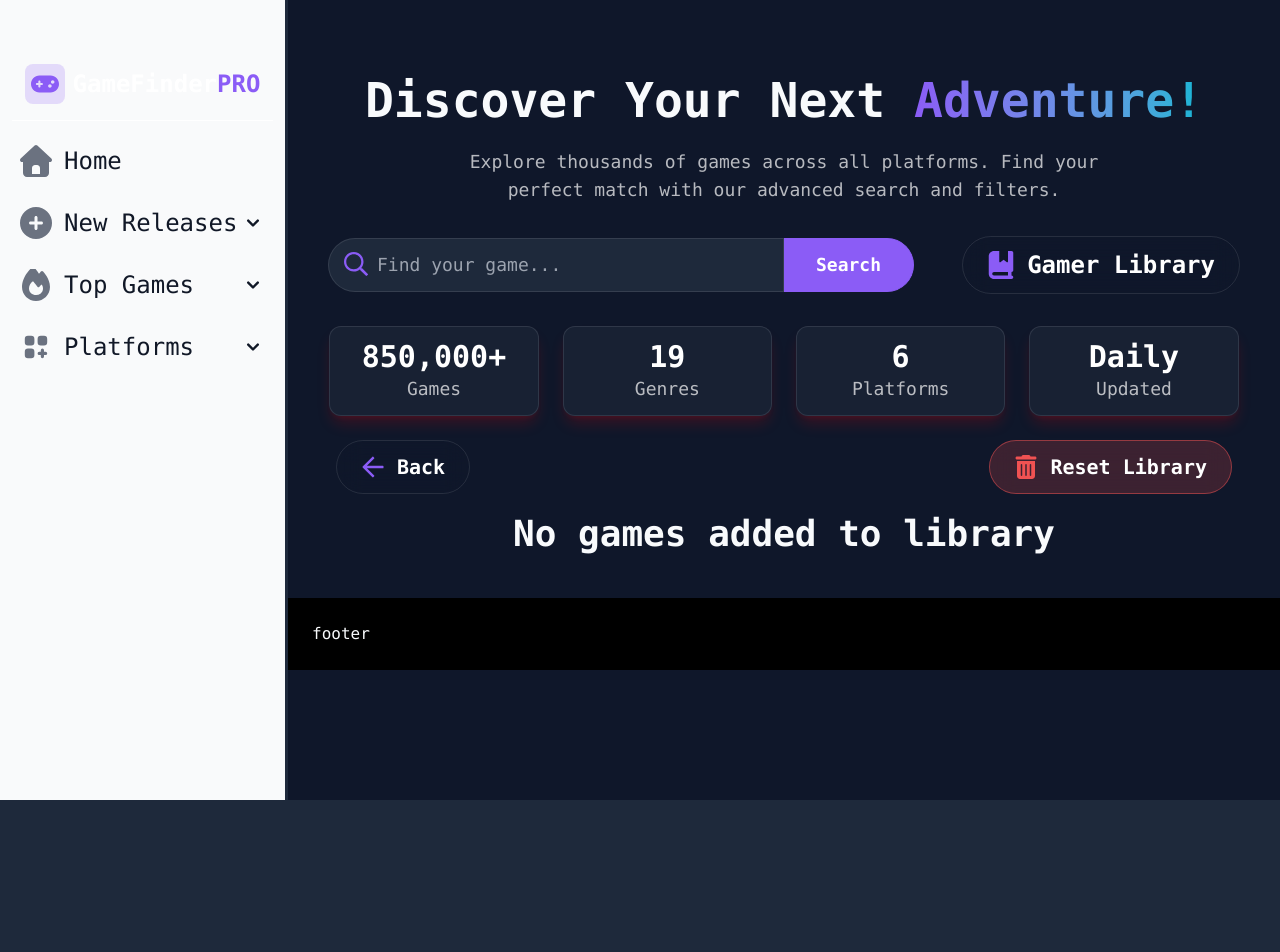
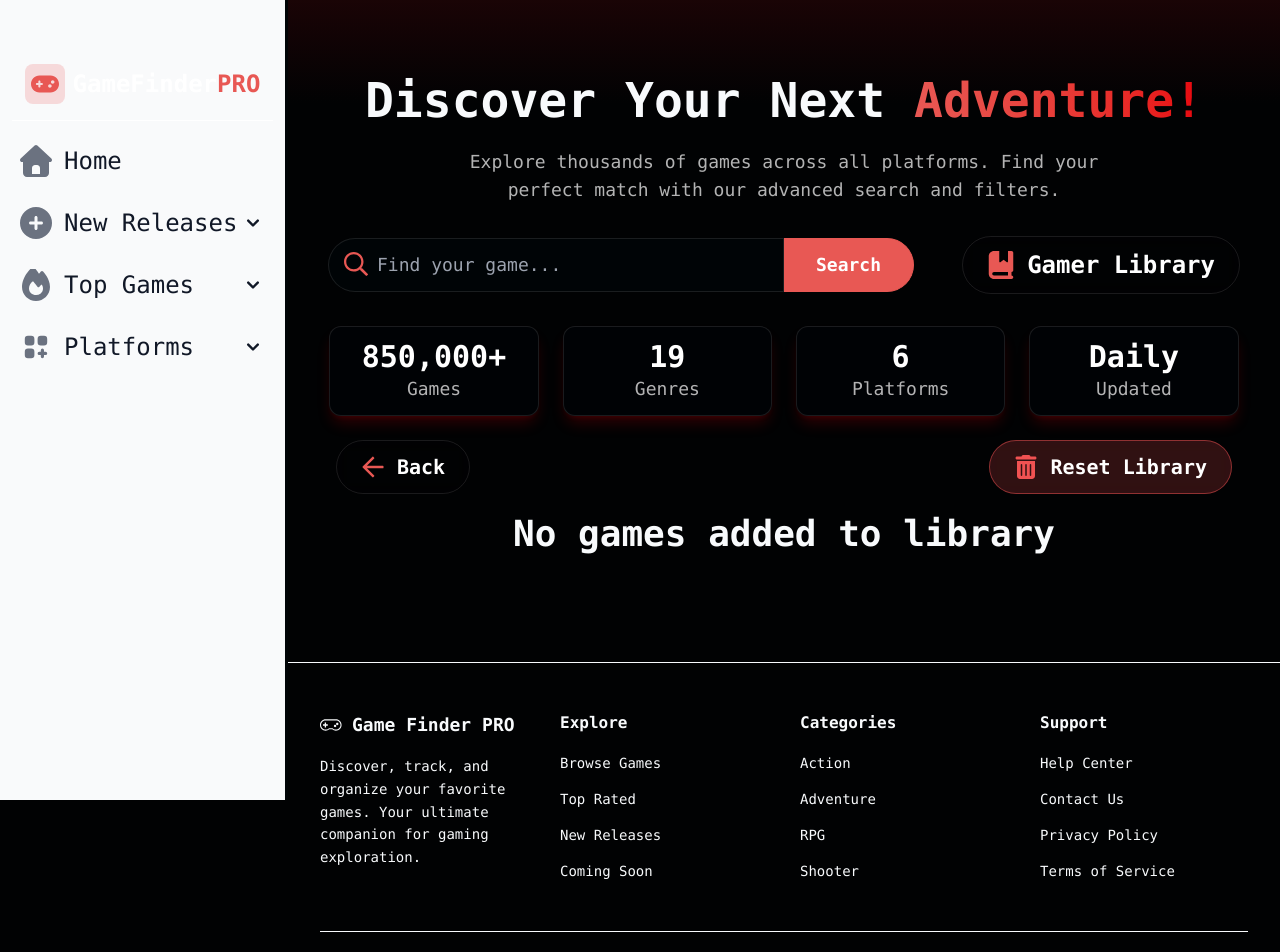
Before and after one commit to DayanVR/game-finder-pro-v2, a Next.js app: page /gamer-library in a window 1280 px wide. Shown: the top 952 px of the page. Before the commit the page ends 800 px from the top, so only its background shows below. Built offline with nearby package versions, Linux system fonts and the light colour scheme.

Commit message:
feat: Add Footer component and update layout to include it; refactor styles for consistency

```diff
--- a/src/app/[slug]/page.tsx
+++ b/src/app/[slug]/page.tsx
@@ -114,7 +114,7 @@ export default async function GamePage({ params }: { params: Promise<{ slug: str
               </p>
             )}
           </div>
-          <div className="flex gap-3 text-(--color-accent-primary) text-sm">
+          <div className="flex gap-3 text-sm text-(--color-accent-primary)">
             {genres?.map((genre) => (
               <p
                 className="py-.5 rounded-full border border-(--color-accent-secondary)/40 bg-(--color-accent-secondary)/10 px-2 font-bold"
--- a/src/app/globals.css
+++ b/src/app/globals.css
@@ -3,16 +3,50 @@
 @source '../../.flowbite-react/class-list.json';
 
 :root {
-  --color-bg-primary: #0f172a;
-  --color-bg-secondary: #1e293b;
-  --color-accent-primary: #8b5cf6;
-  --color-accent-secondary: #06b6d4;
+  --color-bg-primary: #010203;
+  --color-bg-secondary: #000406;
+  --color-accent-primary: #e85854;
+  --color-accent-secondary: #e7000b;
   --color-text-primary: #f8fafc;
   --color-text-secondary: #94a3b8;
+
+  --background: oklch(1 0 0);
+  --foreground: oklch(0.145 0 0);
+  --card: oklch(1 0 0);
+  --card-foreground: oklch(0.145 0 0);
+  --popover: oklch(1 0 0);
+  --popover-foreground: oklch(0.145 0 0);
+  --primary: oklch(0.205 0 0);
+  --primary-foreground: oklch(0.985 0 0);
+  --secondary: oklch(0.97 0 0);
+  --secondary-foreground: oklch(0.205 0 0);
+  --muted: oklch(0.97 0 0);
+  --muted-foreground: oklch(0.556 0 0);
+  --accent: oklch(0.97 0 0);
+  --accent-foreground: oklch(0.205 0 0);
+  --destructive: oklch(0.577 0.245 27.325);
+  --destructive-foreground: oklch(0.577 0.245 27.325);
+  --border: oklch(0.922 0 0);
+  --input: oklch(0.922 0 0);
+  --ring: oklch(0.708 0 0);
+  --chart-1: oklch(0.646 0.222 41.116);
+  --chart-2: oklch(0.6 0.118 184.704);
+  --chart-3: oklch(0.398 0.07 227.392);
+  --chart-4: oklch(0.828 0.189 84.429);
+  --chart-5: oklch(0.769 0.188 70.08);
+  --radius: 0.625rem;
+  --sidebar: oklch(0.985 0 0);
+  --sidebar-foreground: oklch(0.145 0 0);
+  --sidebar-primary: oklch(0.205 0 0);
+  --sidebar-primary-foreground: oklch(0.985 0 0);
+  --sidebar-accent: oklch(0.97 0 0);
+  --sidebar-accent-foreground: oklch(0.205 0 0);
+  --sidebar-border: oklch(0.922 0 0);
+  --sidebar-ring: oklch(0.708 0 0);
 }
 
 body {
-  background: var(--color-bg-primary);
+  background: linear-gradient(to bottom, rgba(255, 0, 0, 0.1), #010203 10%);
   color: var(--color-text-primary);
   font-family: source-code-pro, Menlo, Monaco, Consolas, 'Courier New', monospace;
 }
--- a/src/app/layout.tsx
+++ b/src/app/layout.tsx
@@ -4,6 +4,7 @@ import Header from '@/shared/header/Header';
 import SidePanel from '@/shared/SidePanel';
 import IntroCall from '@/features/shared/IntroCall';
 import InfoCall from '@/features/shared/InfoCards';
+import Footer from '@/features/shared/Footer';
 
 export const metadata: Metadata = {
   title: 'Game Finder Pro',
@@ -27,7 +28,7 @@ export default function RootLayout({
             <Header />
             <InfoCall />
             <main className="px-12 py-6">{children}</main>
-            <footer className="bg-black p-6">footer</footer>
+            <Footer />
           </div>
         </div>
       </body>
--- /dev/null
+++ b/src/features/shared/Footer.tsx
@@ -0,0 +1,146 @@
+import Link from 'next/link';
+import Controller from '../svg/detailsPage/Controller';
+
+export default function Footer() {
+  return (
+    <footer className="border-border/40 bg-card/50 mt-16 border-t">
+      <div className="mx-auto max-w-7xl px-4 py-12 sm:px-6 lg:px-8">
+        <div className="grid grid-cols-1 gap-8 md:grid-cols-4">
+          <div className="md:col-span-1">
+            <Link
+              href="/"
+              className="text-foreground hover:text-primary flex items-center gap-2 transition-colors"
+            >
+              <Controller className="text-primary h-6 w-6" />
+              <span className="text-lg font-bold">Game Finder PRO</span>
+            </Link>
+            <p className="text-muted-foreground mt-4 text-sm leading-relaxed">
+              Discover, track, and organize your favorite games. Your ultimate companion for gaming
+              exploration.
+            </p>
+          </div>
+
+          <div>
+            <h3 className="text-foreground mb-4 font-semibold">Explore</h3>
+            <ul className="space-y-3">
+              <li>
+                <Link
+                  href="#"
+                  className="text-muted-foreground hover:text-primary text-sm transition-colors"
+                >
+                  Browse Games
+                </Link>
+              </li>
+              <li>
+                <Link
+                  href="#"
+                  className="text-muted-foreground hover:text-primary text-sm transition-colors"
+                >
+                  Top Rated
+                </Link>
+              </li>
+              <li>
+                <Link
+                  href="#"
+                  className="text-muted-foreground hover:text-primary text-sm transition-colors"
+                >
+                  New Releases
+                </Link>
+              </li>
+              <li>
+                <Link
+                  href="#"
+                  className="text-muted-foreground hover:text-primary text-sm transition-colors"
+                >
+                  Coming Soon
+                </Link>
+              </li>
+            </ul>
+          </div>
+
+          <div>
+            <h3 className="text-foreground mb-4 font-semibold">Categories</h3>
+            <ul className="space-y-3">
+              <li>
+                <Link
+                  href="#"
+                  className="text-muted-foreground hover:text-primary text-sm transition-colors"
+                >
+                  Action
+                </Link>
+              </li>
+              <li>
+                <Link
+                  href="#"
+                  className="text-muted-foreground hover:text-primary text-sm transition-colors"
+                >
+                  Adventure
+                </Link>
+              </li>
+              <li>
+                <Link
+                  href="#"
+                  className="text-muted-foreground hover:text-primary text-sm transition-colors"
+                >
+                  RPG
+                </Link>
+              </li>
+              <li>
+                <Link
+                  href="#"
+                  className="text-muted-foreground hover:text-primary text-sm transition-colors"
+                >
+                  Shooter
+                </Link>
+              </li>
+            </ul>
+          </div>
+
+          <div>
+            <h3 className="text-foreground mb-4 font-semibold">Support</h3>
+            <ul className="space-y-3">
+              <li>
+                <Link
+                  href="#"
+                  className="text-muted-foreground hover:text-primary text-sm transition-colors"
+                >
+                  Help Center
+                </Link>
+              </li>
+              <li>
+                <Link
+                  href="#"
+                  className="text-muted-foreground hover:text-primary text-sm transition-colors"
+                >
+                  Contact Us
+                </Link>
+              </li>
+              <li>
+                <Link
+                  href="#"
+                  className="text-muted-foreground hover:text-primary text-sm transition-colors"
+                >
+                  Privacy Policy
+                </Link>
+              </li>
+              <li>
+                <Link
+                  href="#"
+                  className="text-muted-foreground hover:text-primary text-sm transition-colors"
+                >
+                  Terms of Service
+                </Link>
+              </li>
+            </ul>
+          </div>
+        </div>
+
+        <div className="border-border/40 mt-12 gap-4 border-t pt-8 sm:flex-row">
+          <p className="text-muted-foreground text-sm">
+            © {new Date().getFullYear()} Game Finder PRO. All rights reserved.
+          </p>
+        </div>
+      </div>
+    </footer>
+  );
+}
```
Also changed, not shown: src/features/libs/functions.ts (+0 -43 lines).
